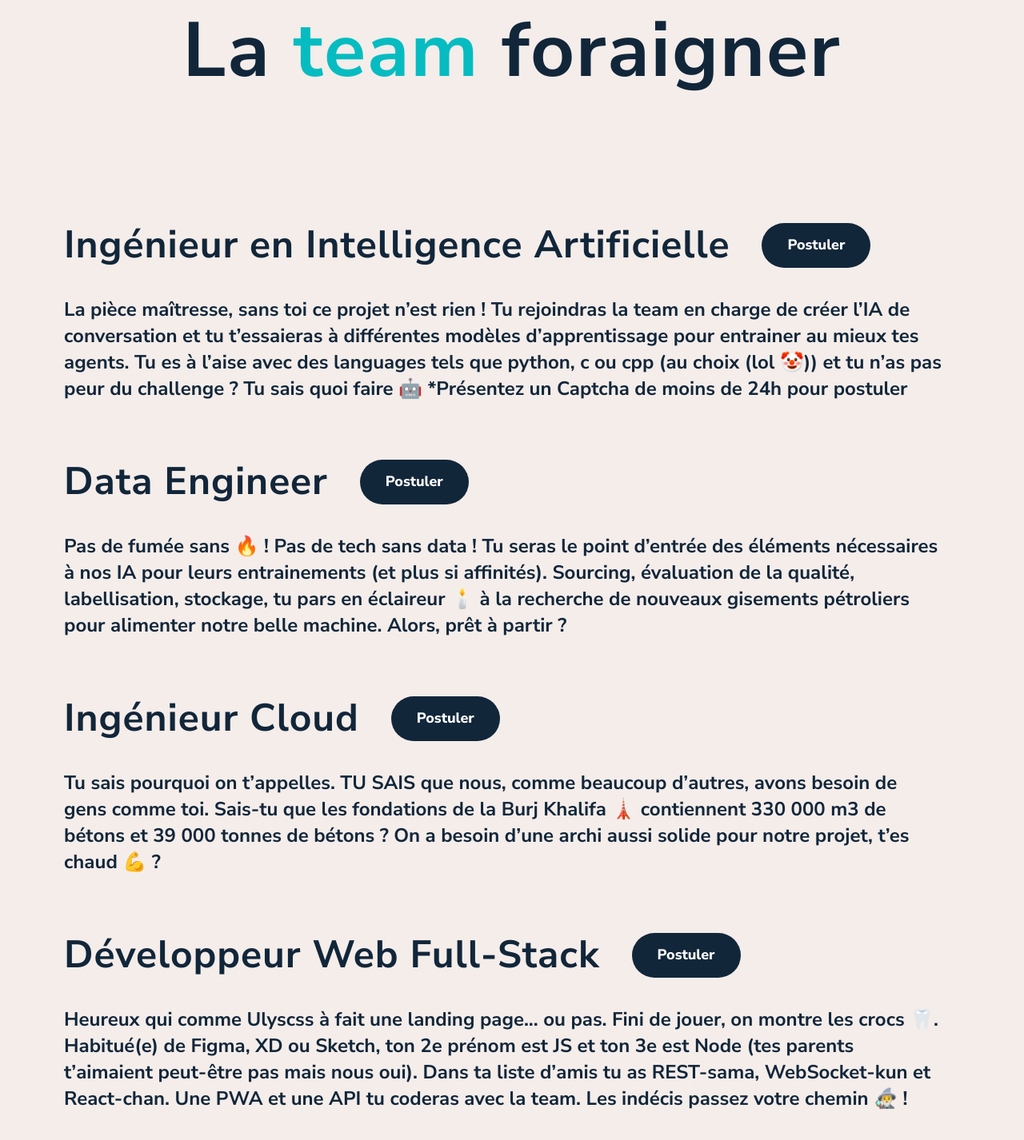
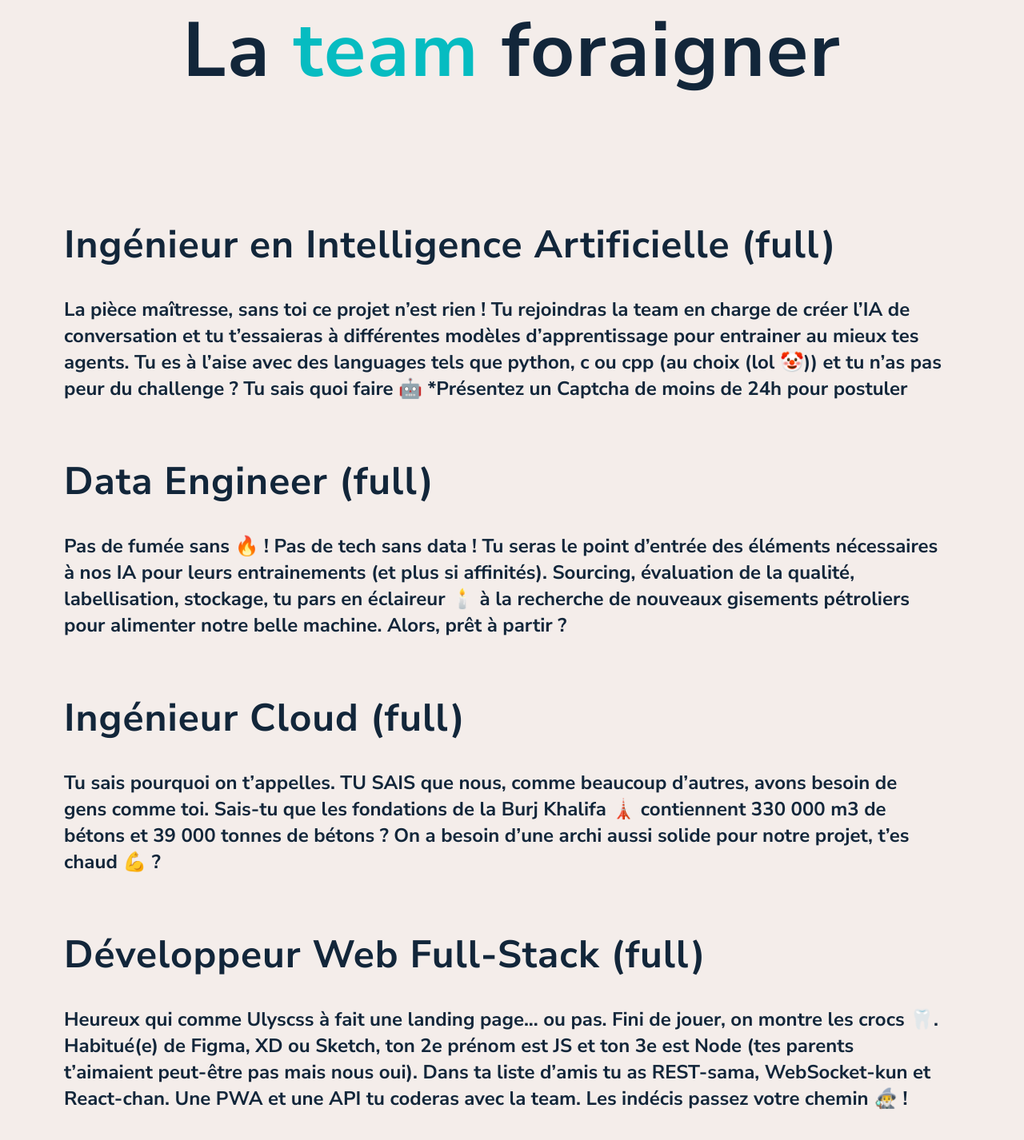
Before and after one commit to Oriun/the-foraigner, a React (Create React App) app in the folder front/: page / in a window 1280 px wide. Shown: the part 2665-4091 px from the top of the page at 80% size. Built offline with nearby package versions, Linux system fonts and the light colour scheme.

Commit message:
update jobs

```diff
--- a/front/src/views/Landing/Landing.tsx
+++ b/front/src/views/Landing/Landing.tsx
@@ -81,12 +81,12 @@ const Landing: React.FC = () => {
         <div className="posts">
           <div>
             <div>
-              <h4>Ingénieur en Intelligence Artificielle</h4>
-              <StandardButton
+              <h4>Ingénieur en Intelligence Artificielle (full)</h4>
+              {/* <StandardButton
                 text="Postuler"
                 onClick={() => window.open(mailTo)}
                 className='high'
-              />
+              /> */}
             </div>
             <p>
               La pièce maîtresse, sans toi ce projet n’est rien ! Tu rejoindras
@@ -96,20 +96,20 @@ const Landing: React.FC = () => {
               cpp (au choix (lol 🤡)) et tu n’as pas peur du challenge ? Tu sais
               quoi faire 🤖 *Présentez un Captcha de moins de 24h pour postuler
             </p>
-              <StandardButton
+              {/* <StandardButton
                 text="Postuler"
                 onClick={() => window.open(mailTo)}
                 className='low'
-              />
+              /> */}
           </div>
           <div>
             <div>
-              <h4>Data Engineer</h4>
-              <StandardButton
+              <h4>Data Engineer (full)</h4>
+              {/* <StandardButton
                 text="Postuler"
                 onClick={() => window.open(mailTo)}
                 className='high'
-              />
+              /> */}
             </div>
             <p>
               Pas de fumée sans 🔥 ! Pas de tech sans data ! Tu seras le point
@@ -119,20 +119,20 @@ const Landing: React.FC = () => {
               recherche de nouveaux gisements pétroliers pour alimenter notre
               belle machine. Alors, prêt à partir ?
             </p>
-              <StandardButton
+              {/* <StandardButton
                 text="Postuler"
                 onClick={() => window.open(mailTo)}
                 className='low'
-              />
+              /> */}
           </div>
           <div>
             <div>
-              <h4>Ingénieur Cloud</h4>
-              <StandardButton
+              <h4>Ingénieur Cloud (full)</h4>
+              {/* <StandardButton
                 text="Postuler"
                 onClick={() => window.open(mailTo)}
                 className='high'
-              />
+              /> */}
             </div>
             <p>
               Tu sais pourquoi on t’appelles. TU SAIS que nous, comme beaucoup
@@ -141,20 +141,20 @@ const Landing: React.FC = () => {
               et 39 000 tonnes de bétons ? On a besoin d’une archi aussi solide
               pour notre projet, t’es chaud 💪 ?
             </p>
-              <StandardButton
+              {/* <StandardButton
                 text="Postuler"
                 onClick={() => window.open(mailTo)}
                 className='low'
-              />
+              /> */}
           </div>
           <div>
             <div>
-              <h4>Développeur Web Full-Stack</h4>
-              <StandardButton
+              <h4>Développeur Web Full-Stack (full)</h4>
+              {/* <StandardButton
                 text="Postuler"
                 onClick={() => window.open(mailTo)}
                 className='high'
-              />
+              /> */}
             </div>
             <p>
               Heureux qui comme Ulyscss à fait une landing page... ou pas. Fini
@@ -164,11 +164,11 @@ const Landing: React.FC = () => {
               as REST-sama, WebSocket-kun et React-chan. Une PWA et une API tu
               coderas avec la team. Les indécis passez votre chemin 🧙‍♂️ !
             </p>
-              <StandardButton
+              {/* <StandardButton
                 text="Postuler"
                 onClick={() => window.open(mailTo)}
                 className='low'
-              />
+              /> */}
           </div>
           <div>
             <div>
```
